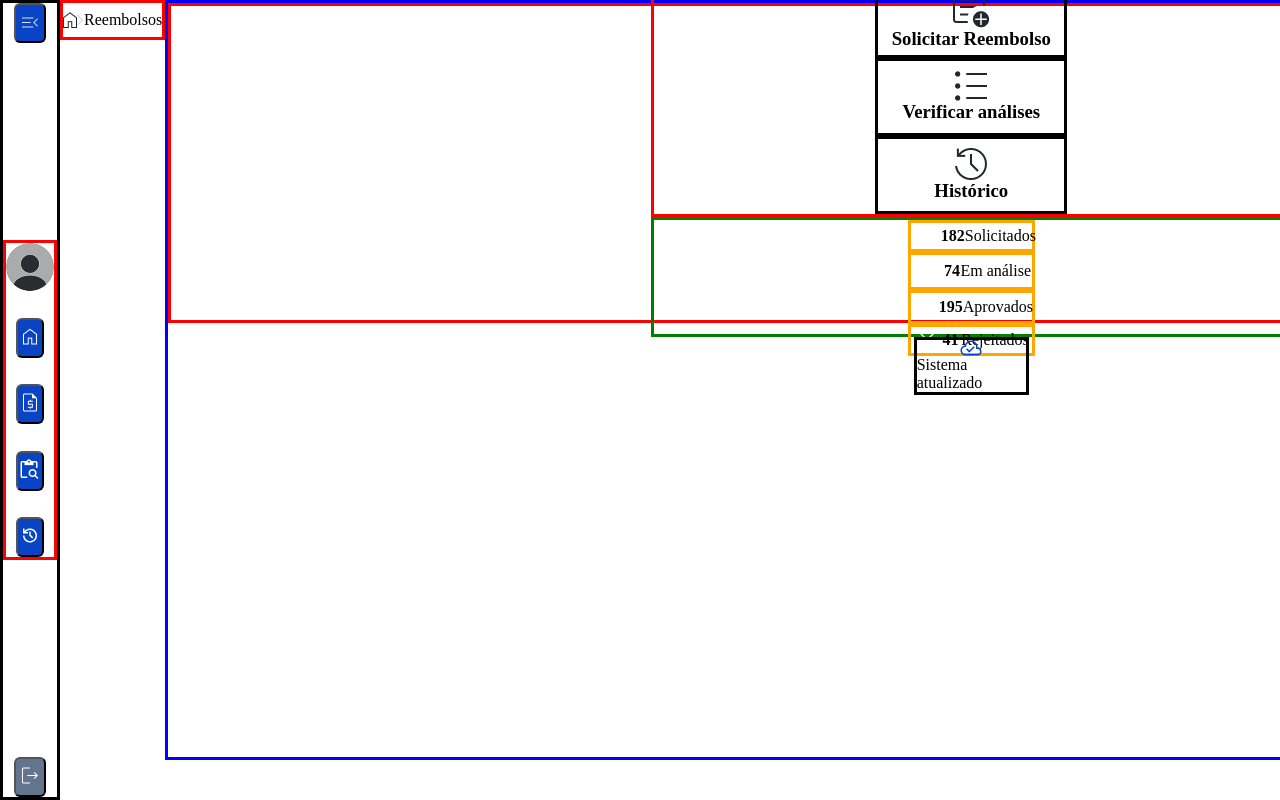
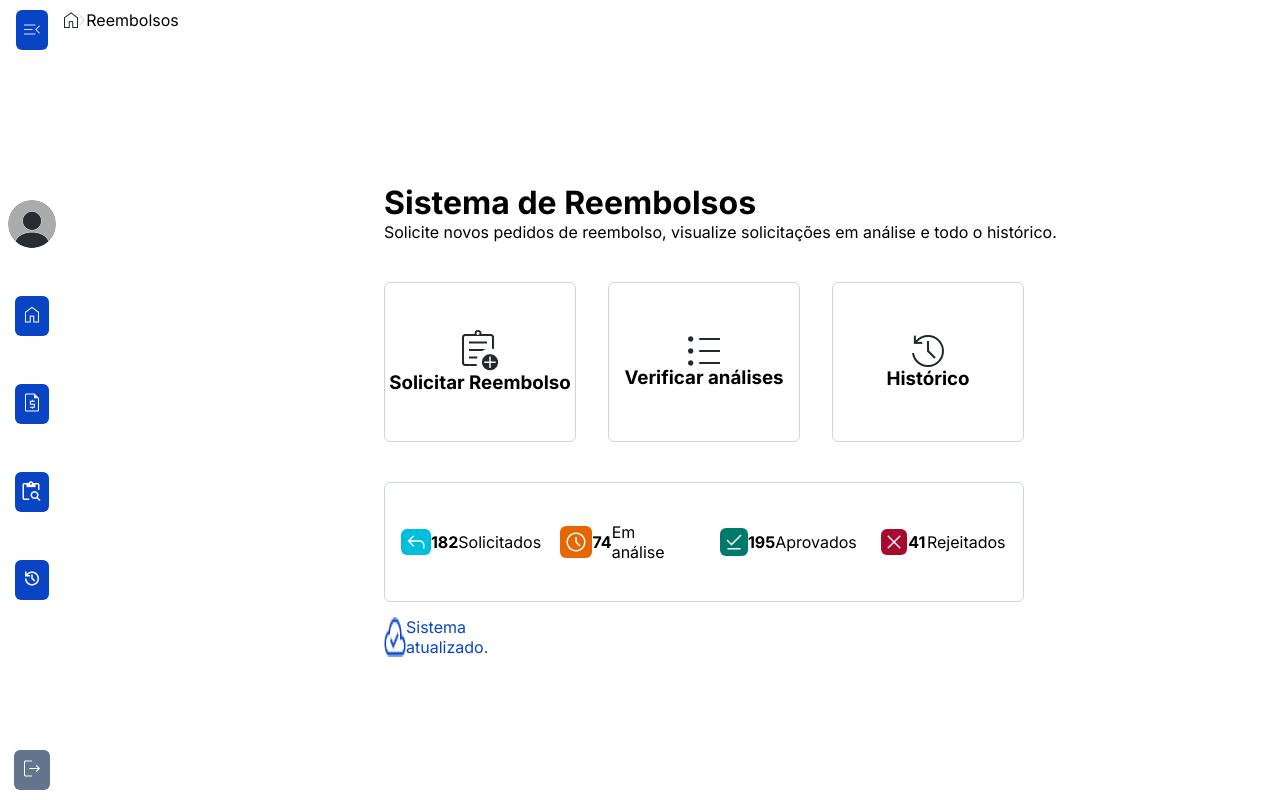
Before and after one commit to jonatanlima06/sispar, a React (Vite) app in the folder sispar/: page /reembolsos in a window 1280 px wide. Built offline with nearby package versions, Linux system fonts and the light colour scheme.

Commit message:
Atualização da NavBar e Reembolsos

```diff
--- a/sispar/src/components/navbar/NavBar.jsx
+++ b/sispar/src/components/navbar/NavBar.jsx
@@ -1,4 +1,4 @@
-import {useNavigate} from "react-router"
+import { useNavigate } from "react-router"
 import Historico from "../../assets/Header/Histórico.png"
 import Pesquisa from "../../assets/Header/Botão - Pesquisa.png"
 import Reembolso from "../../assets/Header/Botão - Reembolso.png"
@@ -11,22 +11,21 @@ import styles from "./NavBar.module.scss"
 
 function NavBar() {
 
-const navigate = useNavigate()
+    const navigate = useNavigate()
 
-    return(
+    return (
         <nav className={styles.navBarEstilo}>
             <button> <img src={Fechar} alt="Botão abrir e fechar" /></button>
             <section>
-                <img src={Perfil} alt="Imagem de perfil"/>
-                <button onClick={()=>{navigate("/reembolsos")}}><img src={Home} alt="Página inicial" /></button>
-                <button onClick={()=>{navigate("/solicitacao")}}><img src={Reembolso} alt="Solicitar reembolso" /></button>
+                <img src={Perfil} alt="Imagem de perfil" />
+                <button onClick={() => { navigate("/reembolsos") }}><img src={Home} alt="Página inicial" /></button>
+                <button onClick={() => { navigate("/solicitacao") }}><img src={Reembolso} alt="Solicitar reembolso" /></button>
                 <button><img src={Pesquisa} alt="Botão de análise" /></button>
                 <button><img src={Historico} alt="Botão de histórico" /></button>
-
             </section>
-
-            <button onClick={()=>{navigate("/")}} className={styles.buttonSair}><img src={Sair} alt="Sair" /></button>
-
+            <div className={styles.buttonSair}>
+                <button onClick={() => { navigate("/") }}><img src={Sair} alt="Sair" /></button>
+            </div>
         </nav>
     )
 }
--- a/sispar/src/components/navbar/NavBar.module.scss
+++ b/sispar/src/components/navbar/NavBar.module.scss
@@ -1,32 +1,66 @@
 .navBarEstilo {
     height: 100vh;
-    border: solid;
+    //border: solid;
     width: 5%;
     display: flex;
     flex-direction: column;
     justify-content: space-between;
     align-items: center;
+    padding-top: 10px;
+    padding-bottom: 10px;
+
+
+    button {
+        background-color: #0844c4;
+        width: 50%;
+        height: 5vh;
+        border-radius: 6px;
+        border: none;
     }
+
+
+    section {
+        //border: solid red;
+        height: 50vh;
+        width: 90%;
+        display: flex;
+        flex-direction: column;
+        justify-content: space-between;
+        align-items: center;
+
 
         button {
             background-color: #0844c4;
             width: 60%;
             height: 5vh;
             border-radius: 6px;
+            border: none;
 
         }
 
-section {
-    border: solid red;
-    height: 40vh;
+        button:hover {
+            border: solid 0.8px #001A3D;
+        }
+
+    }
+}
+
+
+.buttonSair {
+    width: 80%;
+    //border: solid;
     display: flex;
-    flex-direction: column;
-    justify-content: space-between;
+    justify-content: center;
     align-items: center;
 
 
+    button {
+        background-color: #63758D;
+        width: 70%;
+        height: 5vh;
+        border-radius: 6px;
+        border: none;
+
+
     }
-
-.buttonSair {
-    background-color: #63758D;
 }
--- a/sispar/src/components/reembolsos/Reembolsos.jsx
+++ b/sispar/src/components/reembolsos/Reembolsos.jsx
@@ -15,6 +15,7 @@ function Reembolsos() {
     return (
         <div className={styles.layout}>
             <NavBar />
+            <div>
                 <header>
                     <img src={Home} alt="Vetor de uma casinha" />
                     <img src={Seta} alt="Vetor de uma setinha" />
@@ -23,7 +24,7 @@ function Reembolsos() {
                 <main className={styles.mainReembolsos}>
                     <section className={styles.centralizar}>
                         <h1>Sistema de Reembolsos</h1>
-                    <p>Solicite novos pedidos de reembolso, visualize</p>
+                        <p>Solicite novos pedidos de reembolso, visualize solicitações em análise e todo o histórico.</p>
 
                         <section className={styles.containerCards}>
                             <article>
@@ -64,11 +65,12 @@ function Reembolsos() {
                         </section>
 
                         <section className={styles.containerSistema}>
-                    <img src={Sistema} alt="Indicativo do sistema"/>
-                    <p>Sistema atualizado</p>
+                            <img src={Sistema} alt="Indicativo do sistema" />
+                            <p>Sistema atualizado.</p>
                         </section>
                     </section>
                 </main>
+            </div>
         </div>
     )
 }
--- a/sispar/src/components/reembolsos/Reembolsos.module.scss
+++ b/sispar/src/components/reembolsos/Reembolsos.module.scss
@@ -1,11 +1,12 @@
 .layout {
     display: flex;
+    font-family: 'Inter';
 }
 
 header {
-    border: solid red;
+    //border: solid red;
     display: flex;
-    width: 9%;
+    width: 10%;
     height: 5vh;
     justify-content: space-evenly;
     align-items: center;
@@ -15,14 +16,33 @@ header {
 
 .mainReembolsos {
     height: 95vh;
-    border: solid blue;
+    //border: solid blue;
+    display: flex;
+    width: 100%;
 
+}
 
+.centralizar {
+    width: 90vw;
+    display: flex;
+    justify-content: center;
+    flex-direction: column;
+    padding-left: 20rem;
+    //border: solid;
+
+    h1 {
+        font-weight: 700;
+        font-size: 2rem;
+    }
+
+    p {
+        font-weight: 400;
+    }
 }
 
 .containerCards {
     width: 50vw;
-    border: solid red;
+    //border: solid red;
     display: flex;
     justify-content: space-between;
     align-items: center;
@@ -31,7 +51,8 @@ header {
 }
 
 article {
-    border: solid;
+    border: solid #CBD4E1 0.8px;
+    border-radius: 6px;
     width: 15vw;
     height: 20vh;
     display: flex;
@@ -43,13 +64,14 @@ article {
 .containerStatus {
     width: 50vw;
     height: 15vh;
-    border: solid green;
+    border: solid #CBD4E1 0.8px;
+    border-radius: 6px;
     display: flex;
     justify-content: space-around;
     align-items: center;
 
     div {
-        border: solid orange;
+        //border: solid orange;
         display: flex;
         justify-content: space-evenly;
         align-items: center;
@@ -61,37 +83,36 @@ article {
 .img1 {
     border-radius: 6px;
     padding: 6px;
+    background-color: #00BEDD;
 
 }
 
 .img2 {
     border-radius: 6px;
     padding: 6px;
+    background-color: #E56700;
 
 }
 
 .img3 {
     border-radius: 6px;
     padding: 6px;
+    background-color: #007A6A;
 
 }
 
 .img4 {
     border-radius: 6px;
     padding: 6px;
+    background-color: #A60B2F;
 }
 
 .containerSistema {
     display: flex;
     width: 9vw;
-    border: solid;
+    //border: solid;
     justify-content: space-between;
+    color: #0844C4;
+    font-weight: 400;
+    padding-top: 15px;
 }
-
-.centralizar {
-    width: 100%;
-    display: flex;
-    justify-content: center;
-    flex-direction: column;
-    padding-left: 30rem;
-}
--- a/sispar/src/components/solicitacao/Solicitacao.jsx
+++ b/sispar/src/components/solicitacao/Solicitacao.jsx
@@ -2,6 +2,7 @@ import NavBar from "../navbar/NavBar.jsx"
 function Solicitacao() {
     return(
         <>
+            <NavBar />
             <h2>Olá, sou o componente Solicitação.</h2>
         </>
     )
```
Lines whose indentation alone changed are shown as unchanged.
